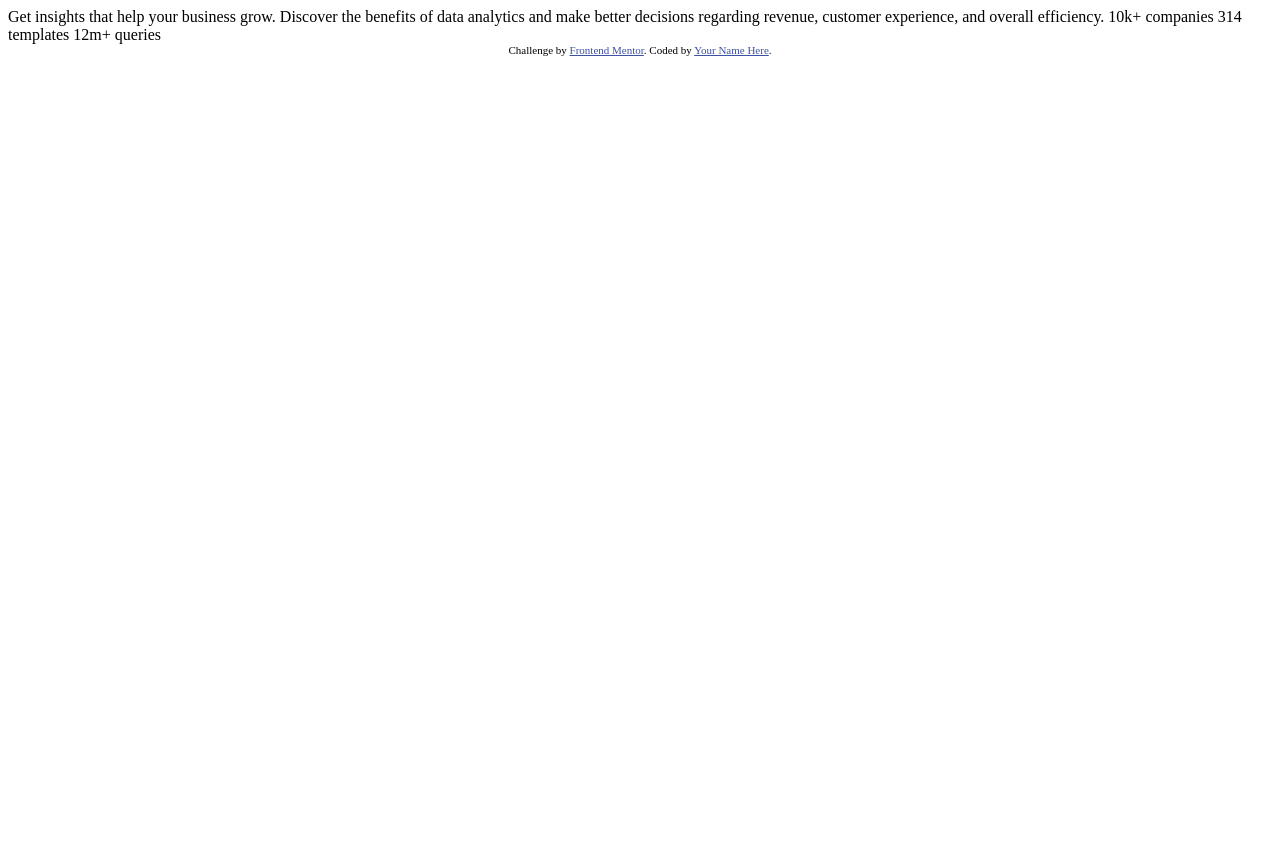
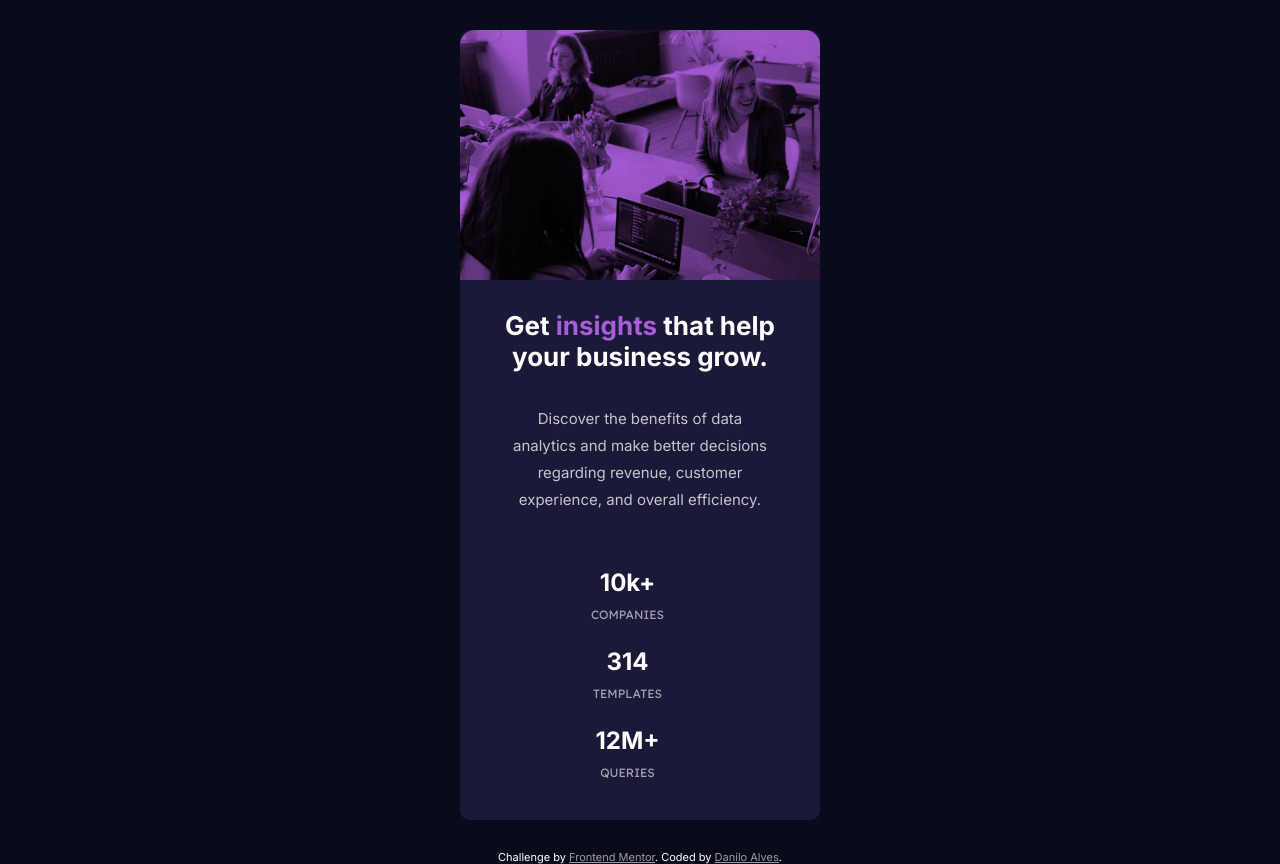
Before and after one commit to mizek1/stats-preview-card-component, a plain HTML site: page index.html in a window 1280 px wide. Before the commit the page ends 800 px from the top, so only its background shows below. Drawn offline with Linux system fonts and the light colour scheme.

Commit message:
:sparkles: Card layout and CSS implemented

```diff
--- a/index.html
+++ b/index.html
@@ -1,33 +1,183 @@
 <!DOCTYPE html>
 <html lang="en">
+
 <head>
   <meta charset="UTF-8">
-  <meta name="viewport" content="width=device-width, initial-scale=1.0"> <!-- displays site properly based on user's device -->
-
+  <meta name="viewport" content="width=device-width, initial-scale=1.0">
+  <link rel="preconnect" href="https://fonts.googleapis.com">
+  <link rel="preconnect" href="https://fonts.gstatic.com" crossorigin>
+  <link href="https://fonts.googleapis.com/css2?family=Inter:wght@400;700&family=Lexend+Deca&display=swap"
+    rel="stylesheet">
   <link rel="icon" type="image/png" sizes="32x32" href="./images/favicon-32x32.png">
 
   <title>Frontend Mentor | Stats preview card component</title>
 
-  <!-- Feel free to remove these styles or customise in your own stylesheet 👍 -->
   <style>
-    .attribution { font-size: 11px; text-align: center; }
-    .attribution a { color: hsl(228, 45%, 44%); }
+    :root {
+      --very-dark-blue: hsl(233, 47%, 7%);
+      --dark-desaturated-blue: hsl(244, 38%, 16%);
+      --soft-violet: hsl(277, 64%, 61%);
+      --white: hsl(0, 0%, 100%);
+      --transparent-white-paragraph: hsla(0, 0%, 100%, 0.75);
+      --transparent-white-headings: hsla(0, 0%, 100%, 0.6);
+    }
+
+    body {
+      margin: 0;
+      font-size: 15px;
+      font-family: 'Inter', sans-serif;
+    }
+
+    main {
+      min-height: 100vh;
+      background: var(--very-dark-blue);
+      display: flex;
+      align-items: center;
+      justify-content: center;
+    }
+
+    .card {
+      background: var(--dark-desaturated-blue);
+      border-radius: 10px;
+      display: flex;
+      margin: 30px;
+    }
+
+    .card-image {
+      background-image: url(images/image-header-desktop.jpg);
+      background-color: var(--soft-violet);
+      background-blend-mode: multiply;
+      background-repeat: no-repeat;
+      background-size: cover;
+      width: 55%;
+      border-radius: 0 10px 10px 0;
+    }
+
+    .card-text {
+      width: 40%;
+      color: var(--white);
+      padding: 3.5em 5em 3.5em 3.5em;
+      display: flex;
+      flex-direction: column;
+    }
+
+    .card-main-title {
+      font-size: 26px;
+      margin-top: 0;
+      margin-bottom: 18px;
+    }
+
+    .card-subtext {
+      color: var(--transparent-white-paragraph);
+      font-size: 11px;
+      margin-bottom: 55px;
+    }
+
+    .card-stats-container {
+      display: flex;
+      justify-content: space-between;
+      align-items: center;
+    }
+
+    .card-stats {
+      display: flex;
+      flex-direction: column;
+      padding-right: 25px;
+    }
+
+    .stats-number {
+      font-size: 18px;
+      font-weight: 900;
+      margin-bottom: 5px;
+    }
+
+    .stats-heading {
+      font-family: 'Lexend Deca', sans-serif;
+      text-transform: uppercase;
+      font-size: 10px;
+      color: var(--transparent-white-headings);
+    }
+
+    @media (min-width: 375px) and (max-width: 1439px) {
+      .card {
+        width: 360px;
+        display: flex;
+        flex-direction: column-reverse;
+        align-items: center;
+      }
+
+      .card-image {
+        width: 100%;
+        height: 250px;
+        border-radius: 15px 15px 0px 0px;
+      }
+
+      .card-text {
+        width: 75%;
+        padding: 1em;
+        text-align: center;
+        margin-top: 15px;
+      }
+
+      .card-subtext {
+        font-size: 15px;
+        line-height: 1.8em;
+      }
+
+      .card-stats-container {
+        flex-direction: column;
+      }
+
+      .card-stats {
+        margin-bottom: 25px;
+      }
+
+      .stats-number {
+        font-size: 24px;
+        margin-bottom: 10px;
+      }
+
+      .stats-heading {
+        font-size: 12px;
+      }
+    }
+
+    .attribution {
+      font-size: 11px;
+      text-align: center;
+      background: var(--very-dark-blue);
+      color: var(--white);
+    }
+
+    .attribution a {
+      color: var(--transparent-white-headings);
+    }
   </style>
 </head>
+
 <body>
+  <main>
+    <div class="card">
+      <section class="card-text">
+        <h1 class="card-main-title">Get <span style="color: var(--soft-violet)">insights</span> that help your business grow.</h1>
 
-  Get insights that help your business grow.
+        <p class="card-subtext">Discover the benefits of data analytics and make better decisions regarding revenue, customer
+        experience, and overall efficiency.</p>
 
-  Discover the benefits of data analytics and make better decisions regarding revenue, customer
-  experience, and overall efficiency.
+        <div class="card-stats-container">
+          <div class="card-stats"><span class="stats-number">10k+</span><span class="stats-heading">companies</span></div>
+          <div class="card-stats"><span class="stats-number">314</span><span class="stats-heading">templates</span></div>
+          <div class="card-stats"><span class="stats-number">12M+</span><span class="stats-heading">queries</span></div>
+        </div>
 
-  10k+ companies
-  314 templates
-  12m+ queries
+      </section>
+      <div class="card-image"></div>
+    </div>
+  </main>
+  <footer class="attribution">
+    Challenge by <a href="https://www.frontendmentor.io?ref=challenge" target="_blank">Frontend Mentor</a>.
+    Coded by <a href="#">Danilo Alves</a>.
+  </footer>
+</body>
 
-  <div class="attribution">
-    Challenge by <a href="https://www.frontendmentor.io?ref=challenge" target="_blank">Frontend Mentor</a>.
-    Coded by <a href="#">Your Name Here</a>.
-  </div>
-</body>
 </html>
```
